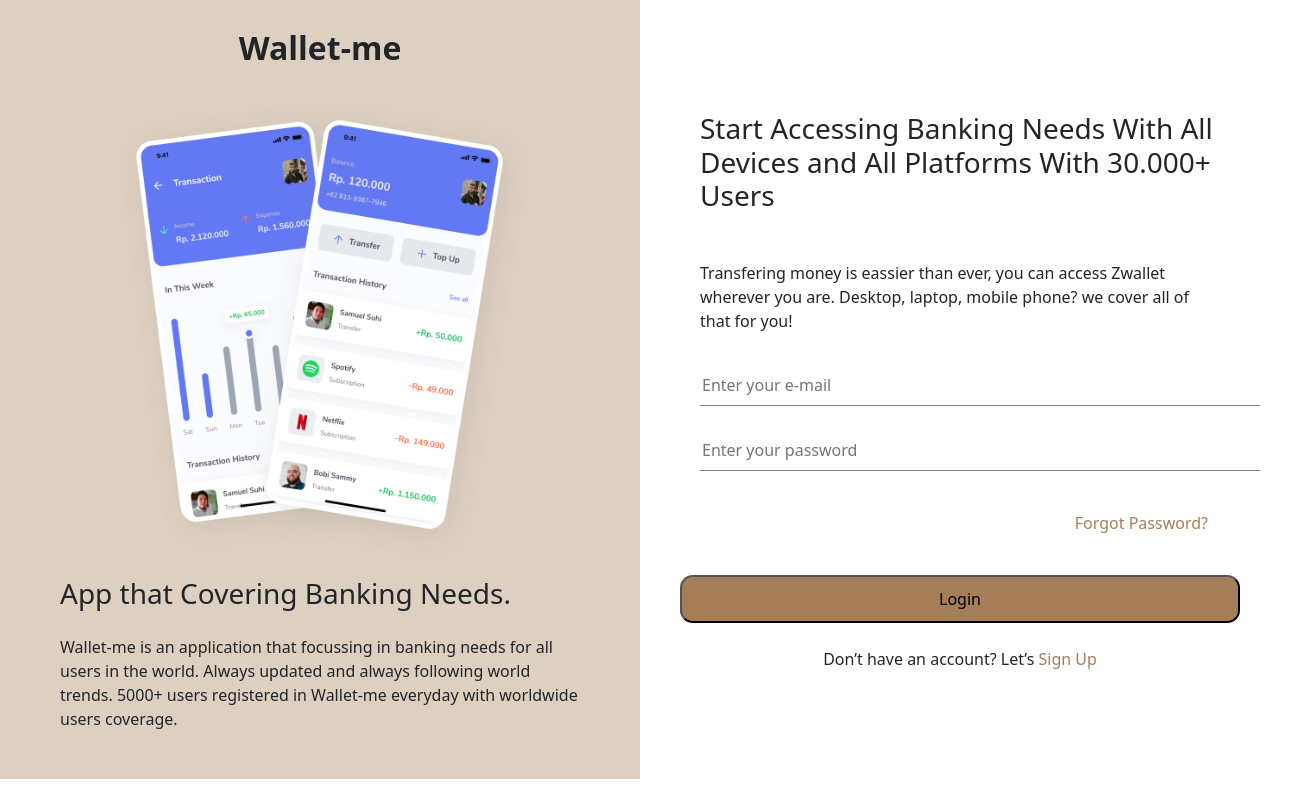
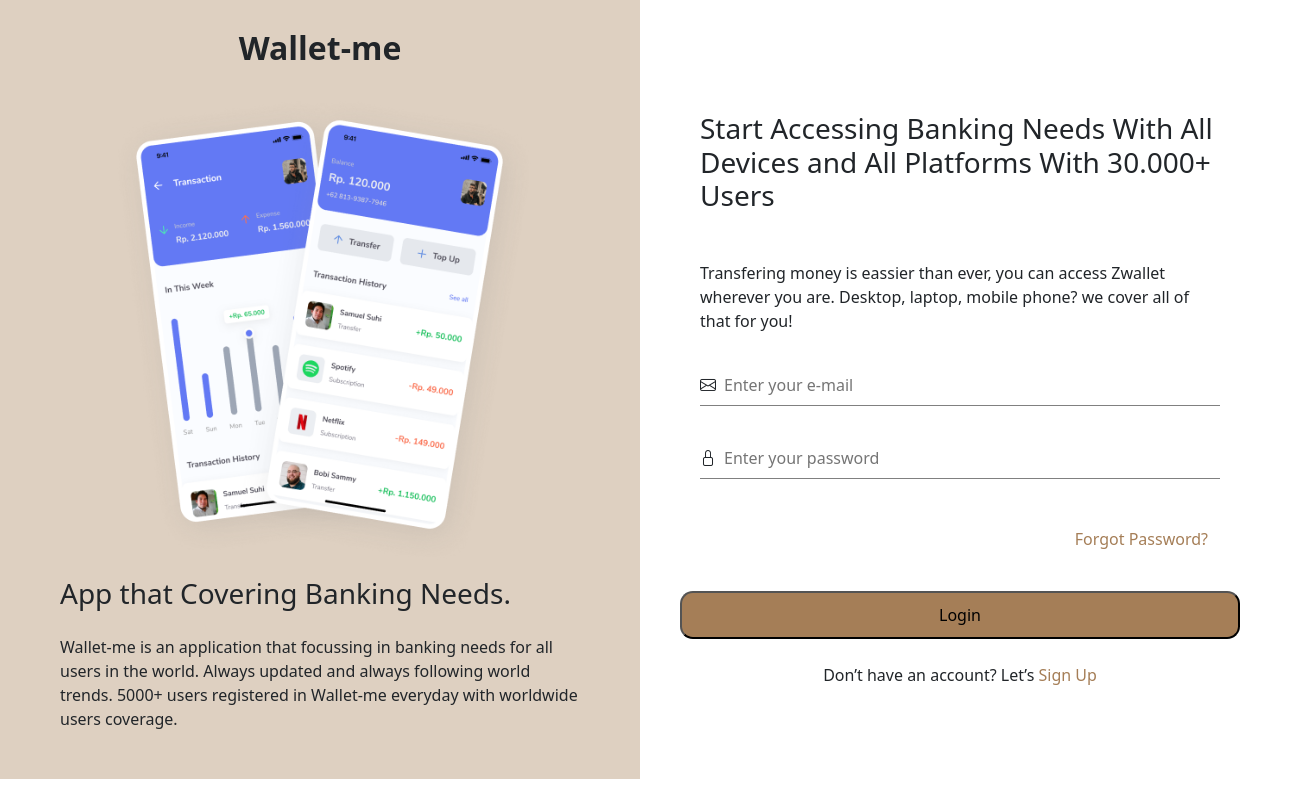
Before and after one commit to zalfanuramalia/wallet-me, a Next.js app: page /login in a window 1280 px wide. Shown: the whole page, 1308 px wide, since content can reach past the window. Built offline with nearby package versions, Linux system fonts and the light colour scheme.

Commit message:
chore: fix login page

```diff
--- a/package.json
+++ b/package.json
@@ -13,6 +13,7 @@
     "@emotion/styled": "^11.8.1",
     "@mui/material": "^5.5.1",
     "bootstrap": "^5.1.3",
+    "bootstrap-icons": "^1.8.1",
     "next": "12.1.0",
     "node-sass": "^7.0.1",
     "react": "17.0.2",
--- a/pages/_app.js
+++ b/pages/_app.js
@@ -1,6 +1,7 @@
 import '../styles/globals.css'
 import '../styles/login.scss'
 import 'bootstrap/dist/css/bootstrap.min.css'
+import 'bootstrap-icons/font/bootstrap-icons.css'
 import {useEffect} from 'react'
 
 function MyApp({ Component, pageProps }) {
--- a/pages/login.js
+++ b/pages/login.js
@@ -1,7 +1,7 @@
 import {Col, Row, Container} from 'react-bootstrap'
 import Image from 'next/image'
 import Link from 'next/link'
-import AiOutlineMail from 'react-icons'
+import FaMailBulk from 'react-icons/fa'
 
 const login = () => {
     return (
@@ -34,15 +34,17 @@ const login = () => {
                         <p className='mx-5 mt-4 '>Transfering money is eassier than ever, you can access Zwallet wherever you are. Desktop, laptop, mobile phone? we cover all of that for you!</p>
                         <Row>
                             <Col xl={12}>
-                            <div className='px-5 my-3 w-100 d-inline-block ' >
-                                <input type="text" className=' py-2 text-color3 input-underline' placeholder= 'Enter your e-mail'/>
-                                {/* <AiOutlineMail /> */}
+                            <div className='d-flex flex-row align-items-center px-5 my-3 w-100 d-inline-block position-relative' >
+                                <i className="bi bi-envelope position-absolute"></i>
+                                <input type="text" className='px-4 py-2 text-color3 input-underline' placeholder= 'Enter your e-mail'/>
+
                             </div>
                             <span className="underline"></span>
                             </Col>
                             <Col xl={12}>
-                            <div className='px-5 my-2  d-inline-block text-color3' >
-                                <input type="text" className='py-2 text-color3 input-underline' placeholder= 'Enter your password'/>
+                            <div className='d-flex flex-row align-items-center px-5 my-3 w-100 d-inline-block position-relative' >
+                                <i className="bi bi-lock position-absolute"></i>
+                                <input type="text" className='px-4 py-2 text-color3 input-underline' placeholder= 'Enter your password'/>
                             </div>
                             <span className="underline"></span>
                             </Col>
```
Also changed, not shown: 1 other file (tests, documents, lock files or other folders).
